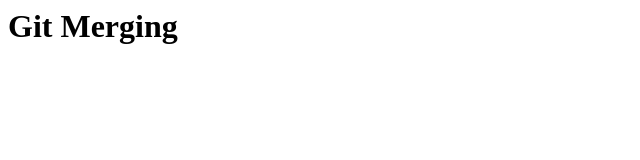
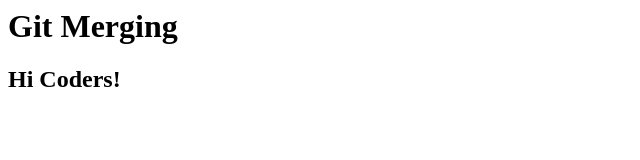
Before and after one commit to rakibahmedsaleh-seu/merging2, a plain HTML site: page index.html in a window 1280 px wide. Shown: the whole page, without its empty margins (0-640 px from the left). Drawn offline with Linux system fonts and the light colour scheme.

Commit message:
h2 added

```diff
--- a/index.html
+++ b/index.html
@@ -1 +1,2 @@
 <h1>Git Merging</h1>
+<h2>Hi Coders!</h2>
```
